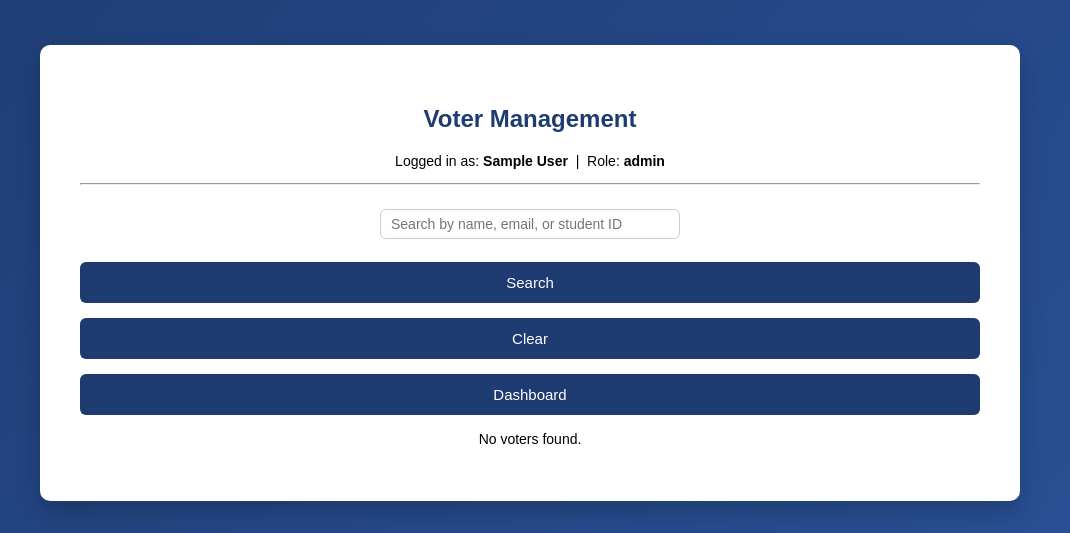
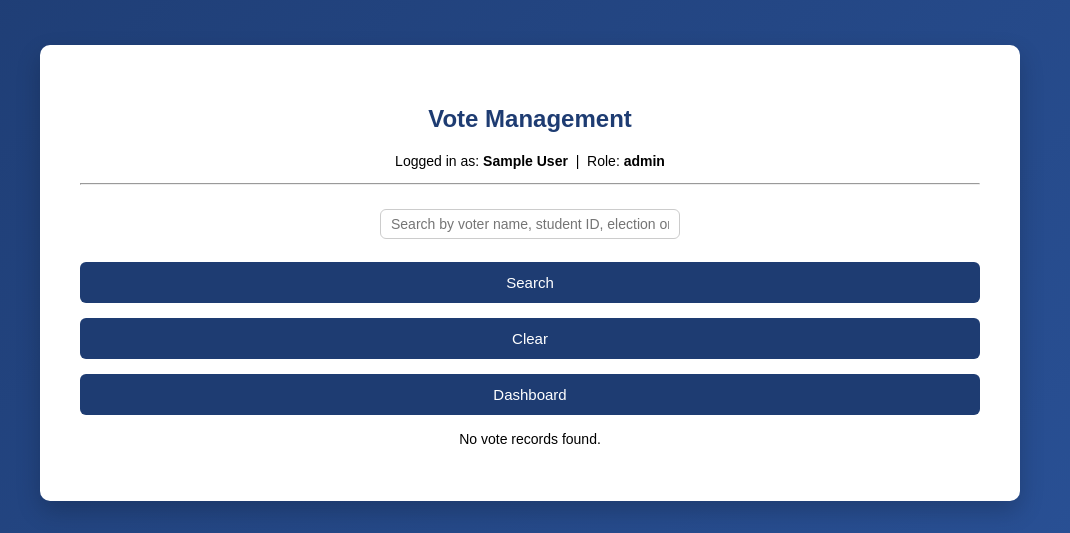
Before and after one commit to rafael2983/ITPROG-Election-System, a PHP site: page /manage_voters.php in a window 1280 px wide. Shown: the part 127-660 px from the top of the page, without its empty margins (110-1180 px from the left). Run offline with PHP 8.4, Linux system fonts and the light colour scheme; the visitor is signed in with stand-in values (Sample User, id 1); data comes from the database, SQL or seed files in the repository; tables that the repository leaves empty or names only in its code hold one stand-in row (values such as "Sample post").

Commit message:
Add files via upload

```diff
--- a/election-system-MP/manage_voters.php
+++ b/election-system-MP/manage_voters.php
@@ -12,43 +12,49 @@ if (!in_array($_SESSION['role'], $allowed_roles)) {
     exit();
 }
 
-// Delete Voters
+// Delete Votes
 if (isset($_GET['delete_id'])) {
     if (in_array($_SESSION['role'], ['manager', 'admin'])) {
         $id = $_GET['delete_id'];
-        if ($conn->query("DELETE FROM users WHERE id='$id' AND role='student'") === TRUE) {
-            echo "<script>alert('Voter permanently deleted.');</script>";
+        if ($conn->query("DELETE FROM votes WHERE id='$id'") === TRUE) {
+            echo "<script>alert('Vote record deleted.');</script>";
         } else {
             echo "Error: " . $conn->error;
         }
     } else {
-        echo "<script>alert('Access denied. Only managers and admins can permanently delete voters.');</script>";
+        echo "<script>alert('Access denied. Only managers and admins can delete vote records.');</script>";
     }
 }
 
-// Fetch Voters
+// Search for Voter
 $search = isset($_GET['search']) ? "%" . $_GET['search'] . "%" : "%";
-$voters = $conn->query("
-    SELECT  u.id, u.full_name, u.student_id, u.email, u.role, u.created_at,
-            COUNT(DISTINCT CONCAT(v.election_id, '-', v.position_id)) AS total_votes
-    FROM    users u
-    LEFT JOIN votes v ON v.user_id = u.id
-    WHERE   u.role = 'student'
-      AND  (u.full_name LIKE '$search' OR u.email LIKE '$search' OR u.student_id LIKE '$search')
-    GROUP BY u.id
-    ORDER BY u.full_name
+$votes = $conn->query("
+    SELECT  v.id, v.created_at,
+            u.full_name AS voter_name, u.student_id,
+            c.name AS candidate_name,
+            c.position AS position_name,
+            e.title AS election_title
+    FROM    votes v
+    JOIN    users u ON u.id = v.user_id
+    JOIN    candidates c ON c.id = v.candidate_id
+    JOIN    elections e ON e.id = v.election_id
+    WHERE   u.full_name LIKE '$search' OR u.student_id LIKE '$search' OR e.title LIKE '$search' OR c.position LIKE '$search'
+    ORDER BY e.title, c.position, v.created_at DESC
 ");
 
-// Search for Single Voter
-$view_voter = null;
+// Singe Vote View
+$view_vote = null;
 if (isset($_GET['view_id'])) {
-    $view_voter = $conn->query("
-        SELECT u.id, u.full_name, u.student_id, u.email, u.role, u.created_at,
-               COUNT(DISTINCT CONCAT(v.election_id, '-', v.position_id)) AS total_votes
-        FROM   users u
-        LEFT JOIN votes v ON v.user_id = u.id
-        WHERE  u.id='" . $_GET['view_id'] . "' AND u.role='student'
-        GROUP BY u.id
+    $view_vote = $conn->query("
+        SELECT  v.id, v.created_at,
+                u.full_name AS voter_name, u.student_id, u.email,
+                c.name AS candidate_name, c.position AS position_name,
+                e.title AS election_title, e.start_date, e.end_date
+        FROM    votes v
+        JOIN    users u ON u.id = v.user_id
+        JOIN    candidates c ON c.id = v.candidate_id
+        JOIN    elections e ON e.id = v.election_id
+        WHERE   v.id='" . $_GET['view_id'] . "'
     ")->fetch_assoc();
 }
 ?>
@@ -57,80 +63,94 @@ if (isset($_GET['view_id'])) {
 
 <div class="container" style="width:900px;">
 
-    <h2>Voter Management</h2>
+    <h2>Vote Management</h2>
     <p>Logged in as: <strong><?= htmlspecialchars($_SESSION['full_name'] ?? '') ?></strong>
        &nbsp;|&nbsp; Role: <strong><?= htmlspecialchars($_SESSION['role']) ?></strong></p>
     <hr style="margin:10px 0 16px;">
 
     <!-- Search -->
-    <form method="GET" style="margin-bottom:16px;">
-        <input type="text" name="search" placeholder="Search by name, email, or student ID"
+    <form method="GET" action="manage_voters.php" style="margin-bottom:16px;">
+        <input type="text" name="search" placeholder="Search by voter name, student ID, election or position"
                value="<?= htmlspecialchars($_GET['search'] ?? '') ?>"
                style="padding:6px 10px; width:300px;">
-        <button type="submit" >Search</button>
+        <button type="submit">Search</button>
         <a href="manage_voters.php"><button type="button">Clear</button></a>
         <a href="dashboard.php"><button type="button">Dashboard</button></a>
     </form>
 
-    <!-- View Voter Details -->
-    <?php if ($view_voter): ?>
+    <!-- View Vote Details -->
+    <?php if ($view_vote): ?>
     <div style="border:1px solid #ccc; border-radius:8px; padding:20px; margin-bottom:20px; background:#f9f9f9;">
-        <h3 style="margin-bottom:14px;">Voter Details</h3>
-
-        <div style="display:flex; align-items:center; gap:16px; margin-bottom:14px;">
-            <div style="width:70px; height:70px; border-radius:50%; background:#ddd; display:flex; align-items:center; justify-content:center; font-size:26px; color:#888;">
-                &#128100;
-            </div>
-            <div>
-                <strong style="font-size:16px;"><?= htmlspecialchars($view_voter['full_name']) ?></strong><br>
-                <span style="font-size:13px; color:#555;"><?= htmlspecialchars($view_voter['student_id']) ?></span><br>
-                <span style="font-size:13px; color:#555;"><?= htmlspecialchars($view_voter['email']) ?></span><br>
-                <span style="font-size:12px; color:#888;">Registered: <?= htmlspecialchars($view_voter['created_at']) ?></span>
-            </div>
-        </div>
-
-        <p style="margin-top:8px;"><strong>Votes Cast:</strong> <?= $view_voter['total_votes'] ?></p>
-
-        <div style="margin-top:14px;">
+        <h3 style="margin-bottom:14px;">Vote Details</h3>
+        <table cellpadding="8">
+            <tr>
+                <td><strong>Voter</strong></td>
+                <td><?= htmlspecialchars($view_vote['voter_name']) ?></td>
+            </tr>
+            <tr>
+                <td><strong>Student ID</strong></td>
+                <td><?= htmlspecialchars($view_vote['student_id']) ?></td>
+            </tr>
+            <tr>
+                <td><strong>Email</strong></td>
+                <td><?= htmlspecialchars($view_vote['email']) ?></td>
+            </tr>
+            <tr>
+                <td><strong>Voted For</strong></td>
+                <td><?= htmlspecialchars($view_vote['candidate_name']) ?></td>
+            </tr>
+            <tr>
+                <td><strong>Position</strong></td>
+                <td><?= htmlspecialchars($view_vote['position_name']) ?></td>
+            </tr>
+            <tr>
+                <td><strong>Election</strong></td>
+                <td><?= htmlspecialchars($view_vote['election_title']) ?></td>
+            </tr>
+            <tr>
+                <td><strong>Election Period</strong></td>
+                <td><?= htmlspecialchars($view_vote['start_date']) ?> &mdash; <?= htmlspecialchars($view_vote['end_date']) ?></td>
+            </tr>
+            <tr>
+                <td><strong>Voted At</strong></td>
+                <td><?= htmlspecialchars($view_vote['created_at']) ?></td>
+            </tr>
+        </table>
+        <br>
         <a href="manage_voters.php<?= isset($_GET['search']) ? '?search=' . urlencode($_GET['search']) : '' ?>">
-                <button type="button">Close</button>
+            <button type="button" style="padding:6px 14px; font-size:13px;">Close</button>
         </a>
-        </div>
     </div>
     <?php endif; ?>
 
-    <!-- Voter List -->
-    <?php if ($voters->num_rows === 0): ?>
-        <p>No voters found.</p>
-    <?php else: while ($row = $voters->fetch_assoc()): ?>
+    <!-- Vote List -->
+    <?php if ($votes->num_rows === 0): ?>
+        <p>No vote records found.</p>
+    <?php else: while ($row = $votes->fetch_assoc()): ?>
 
         <div style="display:flex; align-items:center; justify-content:space-between; border:1px solid #ddd; border-radius:8px; padding:14px 16px; margin-bottom:10px; background:#fff;">
 
-            <div style="display:flex; align-items:center; gap:16px;">
-                <div style="width:50px; height:50px; border-radius:50%; background:#eee; display:flex; align-items:center; justify-content:center; font-size:22px; color:#999; flex-shrink:0;">
-                    &#128100;
-                </div>
             <div>
-                    <strong><?= htmlspecialchars($row['full_name']) ?></strong><br>
+                <strong><?= htmlspecialchars($row['voter_name']) ?></strong>
+                <span style="font-size:13px; color:#555;"> &nbsp;&bull;&nbsp; <?= htmlspecialchars($row['student_id']) ?></span><br>
                 <span style="font-size:13px; color:#555;">
-                        <?= htmlspecialchars($row['student_id']) ?> &nbsp;&bull;&nbsp;
-                        <?= htmlspecialchars($row['email']) ?>
+                    Voted for <strong><?= htmlspecialchars($row['candidate_name']) ?></strong>
+                    as <em><?= htmlspecialchars($row['position_name']) ?></em>
                 </span><br>
                 <span style="font-size:12px; color:#888;">
-                        Votes cast: <?= $row['total_votes'] ?> &nbsp;&bull;&nbsp;
-                        Registered: <?= htmlspecialchars($row['created_at']) ?>
+                    <?= htmlspecialchars($row['election_title']) ?> &nbsp;&bull;&nbsp;
+                    <?= htmlspecialchars($row['created_at']) ?>
                 </span>
-                </div>
             </div>
 
             <div style="text-align:right; flex-shrink:0; margin-left:16px;">
-                <a href="?view_id=<?= $row['id'] ?><?= isset($_GET['search']) ? '&search=' . urlencode($_GET['search']) : '' ?>">View</a>
+                <a href="manage_voters.php?view_id=<?= $row['id'] ?><?= isset($_GET['search']) ? '&search=' . urlencode($_GET['search']) : '' ?>">View</a>
 
                 <?php if (in_array($_SESSION['role'], ['manager', 'admin'])): ?>
                     &nbsp;|&nbsp;
-                    <a href="?delete_id=<?= $row['id'] ?><?= isset($_GET['search']) ? '&search=' . urlencode($_GET['search']) : '' ?>"
+                    <a href="manage_voters.php?delete_id=<?= $row['id'] ?><?= isset($_GET['search']) ? '&search=' . urlencode($_GET['search']) : '' ?>"
                        style="color:red;"
-                       onclick="return confirm('Permanently delete this voter and all their votes? This cannot be undone.')">
+                       onclick="return confirm('Delete this vote record? This cannot be undone.')">
                         Delete
                     </a>
                 <?php endif; ?>
```
Lines whose indentation alone changed are shown as unchanged.
